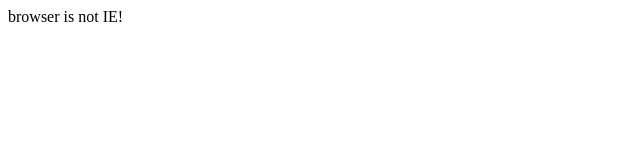
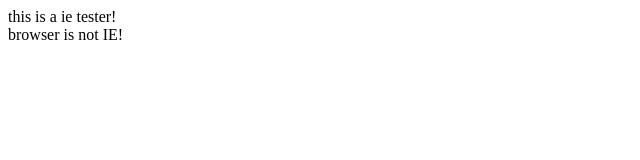
Before and after one commit to justzero/code-LIB, a plain HTML site: page ietest.html in a window 1280 px wide. Shown: the whole page, without its empty margins (0-640 px from the left). Drawn offline with Linux system fonts and the light colour scheme.

Commit message:
only test!

```diff
--- a/ietest.html
+++ b/ietest.html
@@ -4,6 +4,7 @@
 <title>ie test</title>
 </head>
 <body>
+	<span> this is a ie tester! </span>
 	<div id="div"></div>
 	<script type="text/javascript">
 		var ie = ((function(){
--- a/ser.js
+++ b/ser.js
@@ -19,10 +19,10 @@ var _ser = {
 	get: function(res, file, jsonp) {
 		var body, headers;
 		var content_type = mime.lookupExtension(_ser.extname(file));
-		console.log('loading ' + file + '...');
+		console.log('loading + ' + file + '...');
 		fs.readFile(basedir + file, function(err, data) {
 			if (err) {
-				console.log('Error load ' + file);
+				console.log('Error loaded ' + file);
 				var data = 'Not Font\n';
 				res.writeHead(404, {
 					"Content-Type": "text/plain",
```
